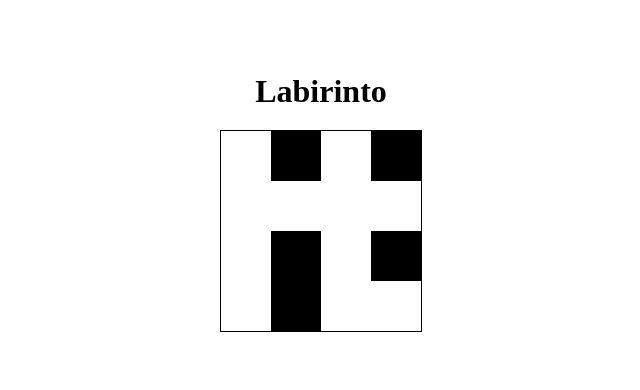
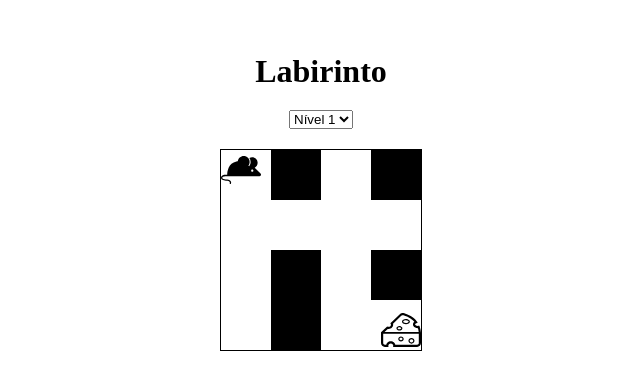
Before and after one commit to KarlaNunes/rat-in-a-maze, a plain HTML site: page index.html in a window 1280 px wide. Shown: the part 198-588 px from the top of the page, without its empty margins (319-959 px from the left). Drawn offline with Linux system fonts and the light colour scheme.

Commit message:
:art: add cheese and mouse

```diff
--- a/index.html
+++ b/index.html
@@ -10,7 +10,15 @@
 <body>
     <h1>Labirinto</h1>
 
+    <select id="select-level">
+        <option value="1">Nível 1</option>
+        <option value="2">Nível 2</option>
+        <option value="3">Nível 3</option>
+    </select>
+
     <div id="maze_container">
+        <img src="./images/mouse.svg" id="mouse" alt="Mouse">
+        <img src="./images/cheese.svg" id="cheese" alt="Cheese">
 
     </div>
 </body>
--- a/maze-generator.js
+++ b/maze-generator.js
@@ -14,6 +14,8 @@ function createBlankMaze() {
     const mazeArray = table;
 
     const maze = document.getElementById("maze_container")
+    const mouse = document.getElementById("mouse")
+    const cheese = document.getElementById("cheese")
 
     for (let rowIndex = 0; rowIndex < mazeArray.length; rowIndex++) {
         let row = document.createElement("div")
--- a/style.css
+++ b/style.css
@@ -23,6 +23,27 @@ body {
     height: max-content;
     display: flex;
     flex-direction: column;
+    position: relative;
+}
+
+#mouse, #cheese {
+    width: 40px;
+    height: auto;
+    position: absolute;
+}
+
+#mouse {
+    top: 0;
+    left: 0;
+}
+
+#cheese {
+    bottom: 0;
+    right: 0;
+}
+
+select {
+    margin-bottom: 20px;
 }
 
 .row {
```
Also changed, not shown: images/cheese.svg (added), images/mouse.svg (added).
